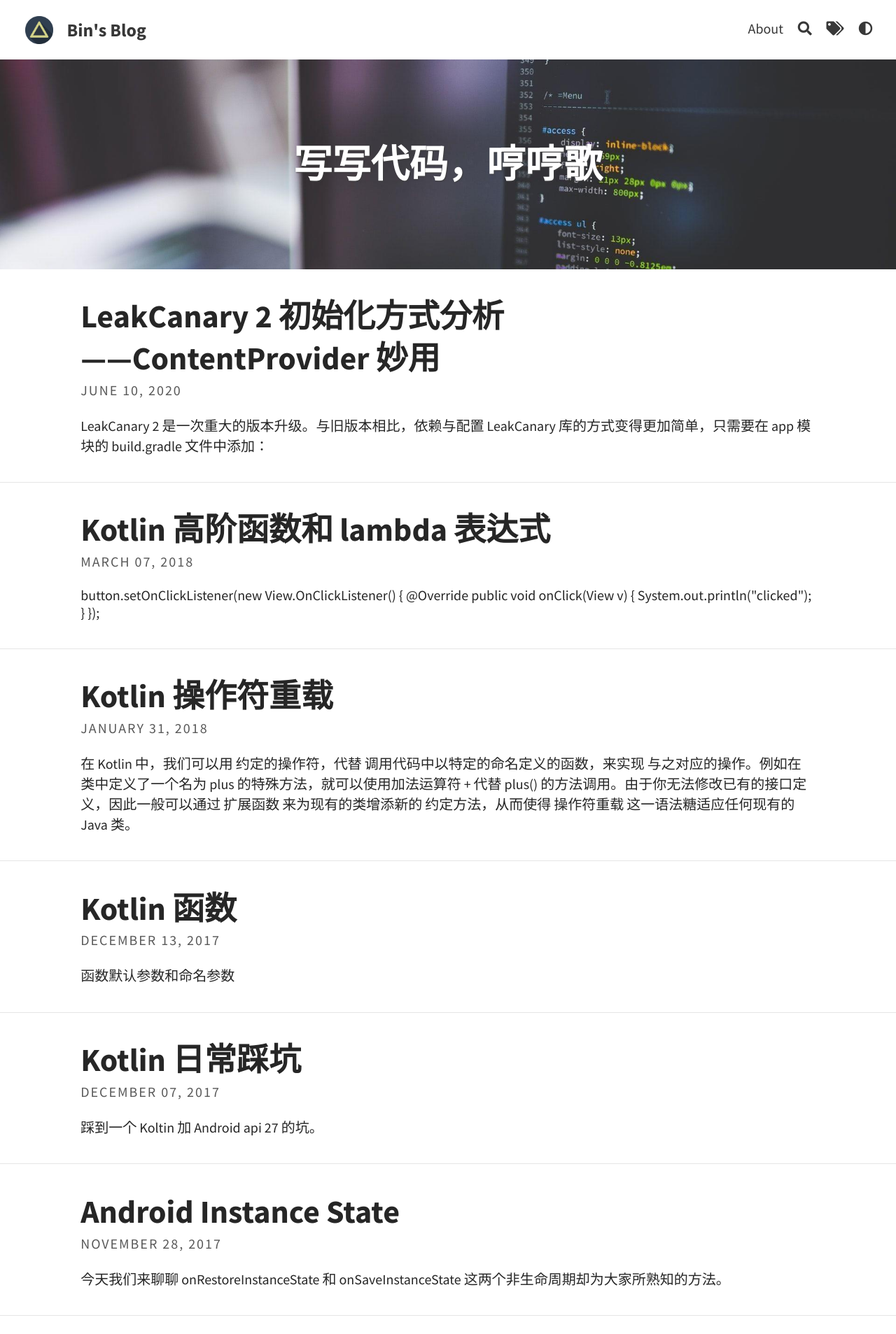
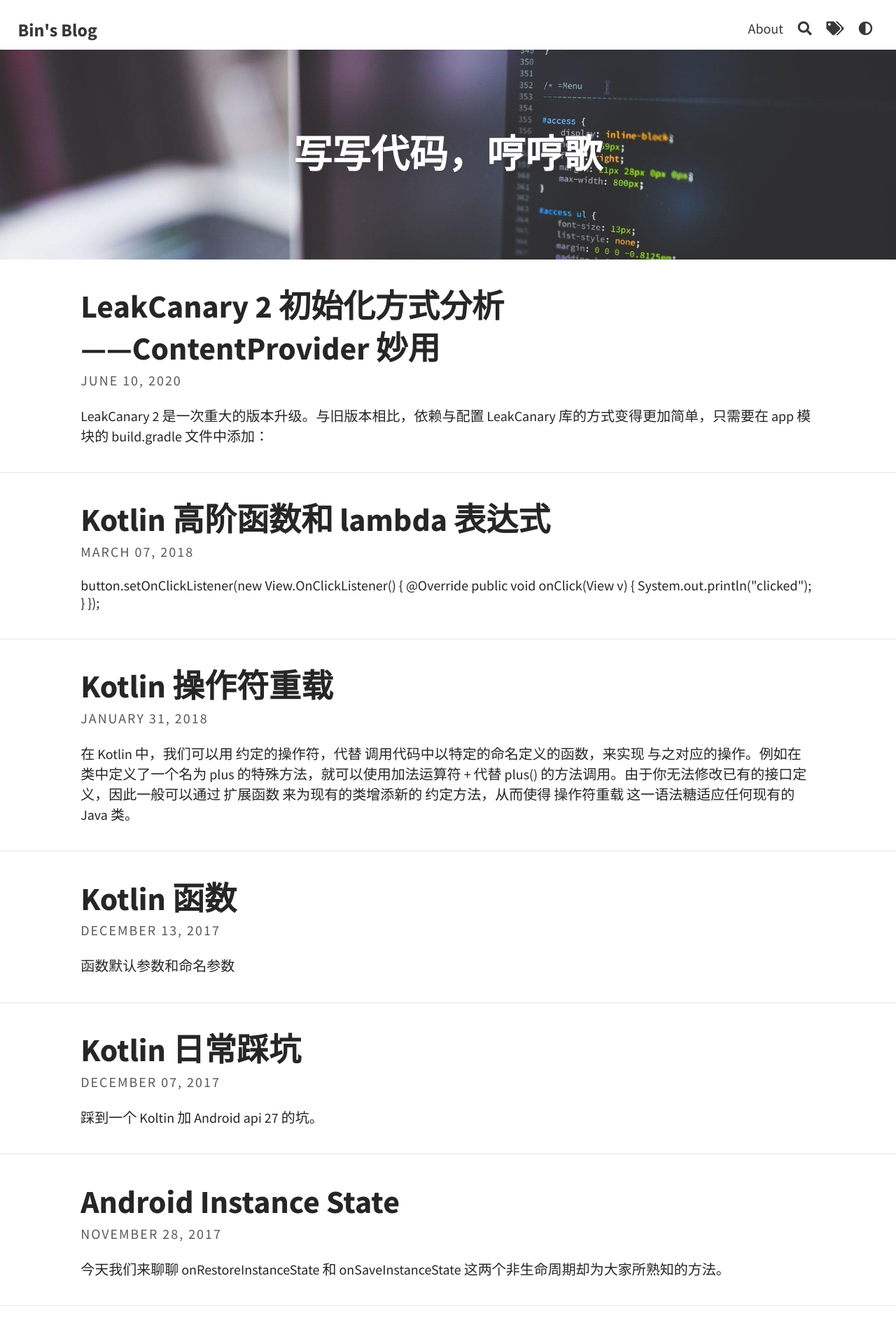
Before and after one commit to ebnbin/ebnbin.github.io, a Jekyll site: the page built from index.html, in a window 1280 px wide. Shown: the top 1907 px of the page at 70% size. Built offline with Jekyll 4.4.1, drawn with Linux system fonts in a browser that asks for light colours; the list of posts is cut into pages by our own code.

Commit message:
Update _config.yml

```diff
--- a/_config.yml
+++ b/_config.yml
@@ -4,9 +4,9 @@ url: "https://ebnbin.github.io"
 
 # THEME-SPECIFIC CONFIGURATION
 title: Bin's Blog                                       # site's title
-description: "A website with blog posts and pages"      # used by search engines
-avatar: assets/img/triangle.png                         # Empty for no avatar in navbar
-favicon: assets/favicon.ico                             # Icon displayed in the tab
+#description: "A website with blog posts and pages"      # used by search engines
+#avatar: assets/img/triangle.png                         # Empty for no avatar in navbar
+#favicon: assets/favicon.ico                             # Icon displayed in the tab
 
 # Header and footer text
 header_text: 写写代码，哼哼歌  # Change Blog header text
```
Also changed, not shown: assets/img/pexels/computer-medium.jpeg (added), assets/img/pexels/computer-small.jpeg (added).
